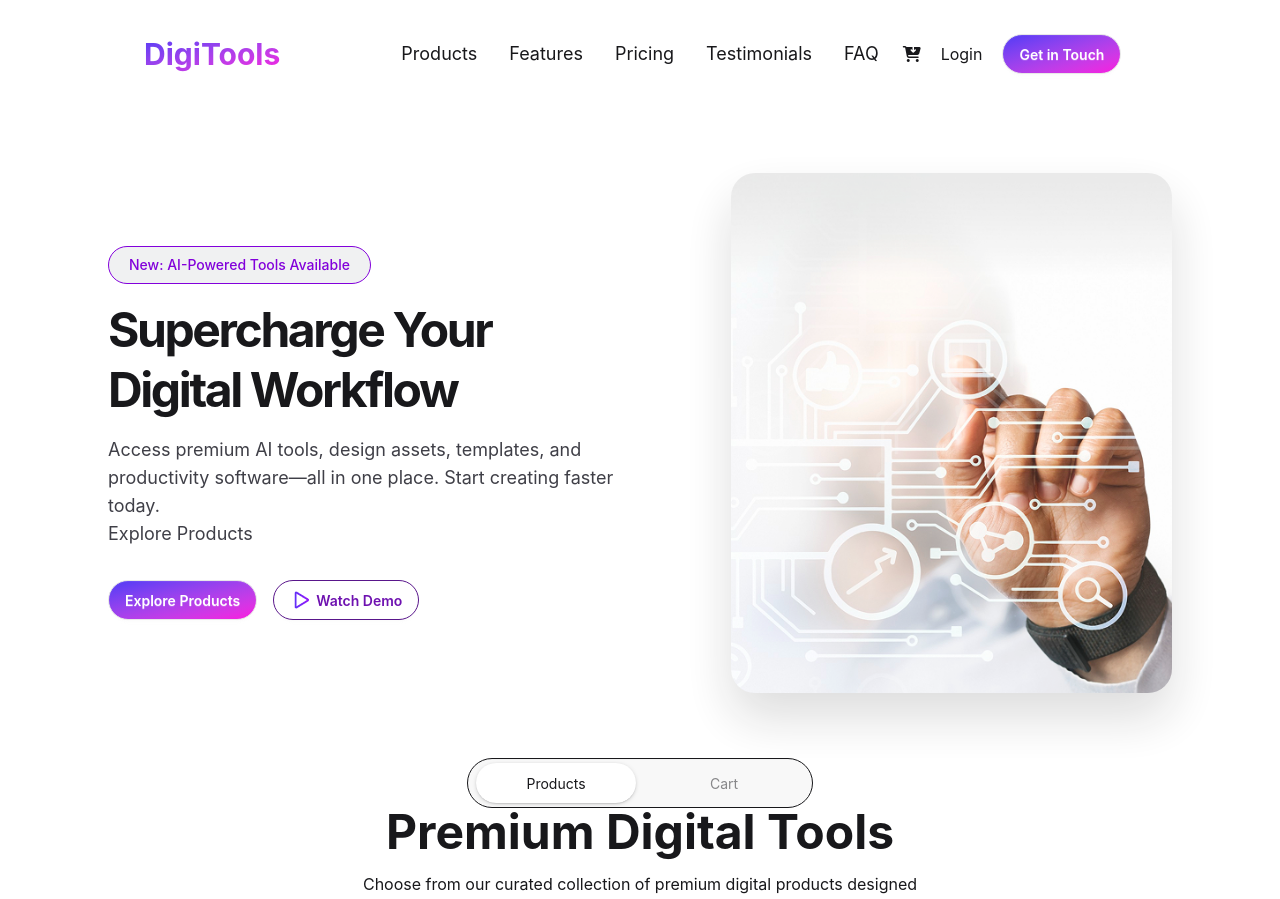
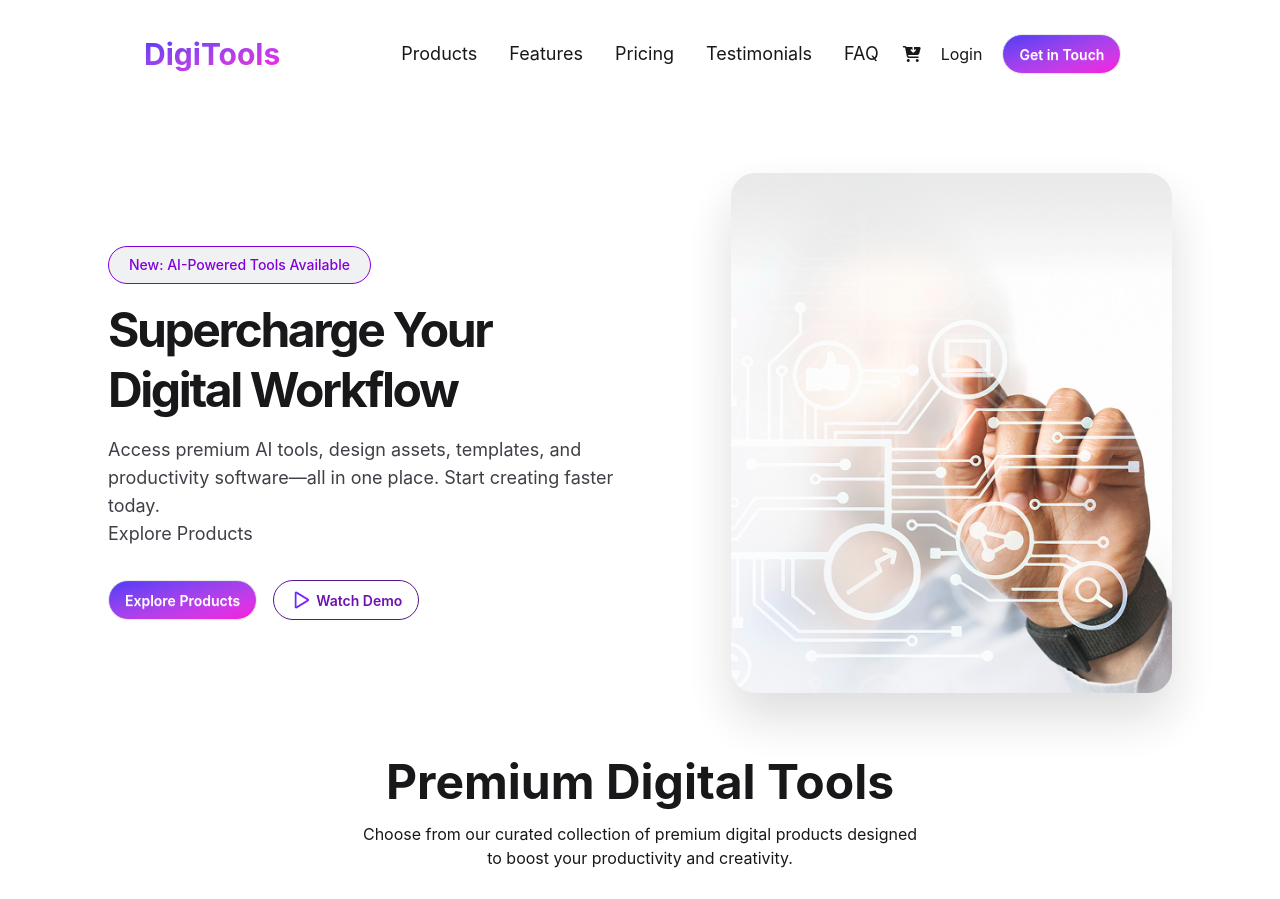
Before and after one commit to SAHIDUL-ISLAM/DigiTools-Platform, a React (Vite) app: page / in a window 1280 px wide. Shown: the top 899 px of the page. Built offline with nearby package versions, Linux system fonts and the light colour scheme.

Commit message:
add cart section full implementation with cart remove implementation

```diff
--- a/src/App.jsx
+++ b/src/App.jsx
@@ -19,7 +19,7 @@ const [carts, setCarts]= useState([])
     <>
     <NavBar/>
     <Banner/>
-      <div className="flex justify-center">
+      <div className="flex justify-center mb-8">
         <div className="tabs tabs-box border rounded-full p-1 inline-block">
           <input type="radio" name="my_tabs_1" className="tab mx-1 w-40 rounded-full " aria-label="Products" defaultChecked onClick={()=>setActiveTab("model")}/>
 
--- a/src/component/Banner.jsx
+++ b/src/component/Banner.jsx
@@ -2,7 +2,8 @@ import BannerImage from "../assets/banner.png";
 
 const Banner = () => {
   return (
-    <div className="relative min-h-162.5 flex items-center overflow-hidden">
+    <div>
+      <div  className="relative min-h-162.5 flex items-center overflow-hidden">
       <div className=" mx-auto grid grid-cols-1 lg:grid-cols-2 gap-10 items-center relative z-10">
         {/* Left Content */}
         <div className="space-y-4">
@@ -39,7 +40,13 @@ const Banner = () => {
           </div>
         </div>
       </div>
+      </div>
+            <div className="text-center space-y-4 mb-8">
+                <h1 className="text-5xl font-bold">Premium Digital Tools</h1>
+                <p>Choose from our curated collection of premium digital products designed <br /> to boost your productivity and creativity.</p>
+            </div>
     </div>
+
 
   );
 };
--- a/src/component/Cart.jsx
+++ b/src/component/Cart.jsx
@@ -5,13 +5,20 @@ const Cart = ({carts, setCarts}) => {
     const handlePayment = () => {
         setCarts([]);
     }
+    const handleDelete = (item)=> {
+        const filterdArray = carts.filter(c => c.id !== item.id)
+        setCarts(filterdArray)
+    }
 
 
     return (
-        <div className="min-h-screen  flex items-center justify-center p-4">
+        <div className="flex items-center justify-center pb-4 px-4 my-8">
             <div className="card w-full max-w-2xl bg-white shadow-sm border border-gray-100 p-8 rounded-2xl">
                 <h2 className="text-2xl font-bold text-slate-800 mb-6">Your Cart</h2>
                 {
+                    carts.length ===0 ? <h2 className="text-center text-3xl">Cart is Empty</h2>:
+                    <>
+                                    {
                 carts.map( item=>
                     <div key={item.id}>
                         <div className="">
@@ -28,7 +35,7 @@ const Cart = ({carts, setCarts}) => {
                                     <p className="text-slate-400 text-sm">${item.price}</p>
                                 </div>
                                 </div>
-                                <button className="btn btn-ghost btn-sm text-secondary normal-case hover:bg-transparent">Remove</button>
+                                <button onClick={()=> handleDelete(item)} className="btn btn-ghost btn-sm text-secondary normal-case hover:bg-transparent">Remove</button>
                             </div>
 
                             </div>
@@ -44,6 +51,9 @@ const Cart = ({carts, setCarts}) => {
                 </div>
 
                 <button onClick={handlePayment} className="btn btn-primary w-full rounded-full border-none bg-[#7C2DFF] hover:bg-[#6b21eb] text-white normal-case text-lg h-14">Proceed To Checkout</button>
+                    </>
+                }
+
             </div>
         </div>
     );
--- a/src/component/Models.jsx
+++ b/src/component/Models.jsx
@@ -8,13 +8,6 @@ const Models = ({modelPromise, carts, setCarts}) => {
 
     return (
         <div className="max-w-5xl m-auto space-y-6">
-            <div className="text-center space-y-4">
-                <h1 className="text-5xl font-bold">Premium Digital Tools</h1>
-                <p>Choose from our curated collection of premium digital products designed <br /> to boost your productivity and creativity.</p>
-            </div>
-                {/* name of each tab group should be unique */}
-
-
             <div className="grid sm:grid-cols-1 md:grid-cols-2 lg:grid-cols-3 gap-5">
                 {models.map((model)=>
                         <ModelCard key={model.id} model = {model} carts={carts} setCarts={setCarts}/>
```
